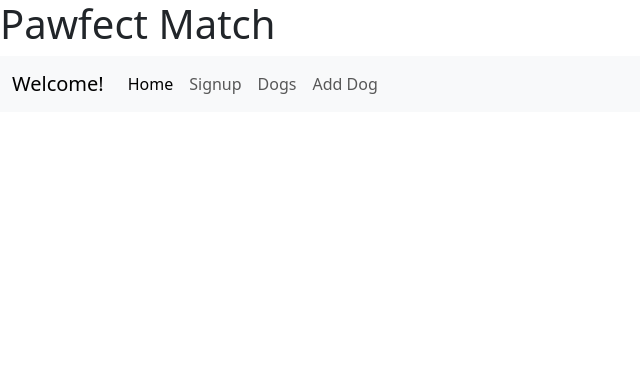
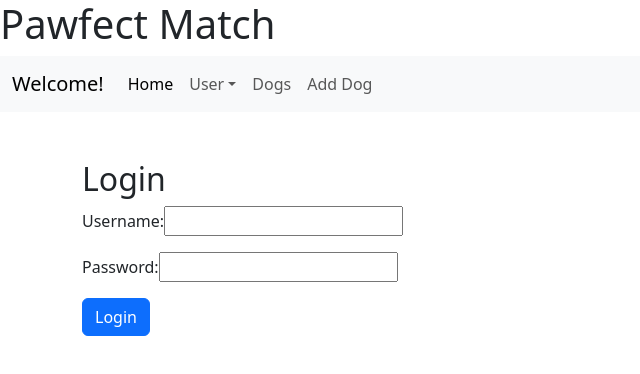
Before and after one commit to Jory-Roberts/pawfect-match, a React (Create React App) app in the folder client/: page /login in a window 1280 px wide. Shown: the top 374 px of the page, without its empty margins (0-640 px from the left). Built offline with nearby package versions, Linux system fonts and the light colour scheme; no server answers.

Commit message:
adds login and tests with backend changes nav to dropdown for user

```diff
--- a/client/src/App.js
+++ b/client/src/App.js
@@ -6,9 +6,10 @@ import DogDetail from './components/DogDetail/DogDetail';
 import NewDogForm from './components/NewDogForm/NewDogForm';
 import Header from './components/Header/Header';
 import Navigation from './components/Navigation/Navigation';
+import SignUp from './components/SignUp/SignUp';
+import Login from './components/Login/Login';
 import 'bootstrap/scss/bootstrap.scss';
 import 'bootstrap/dist/js/bootstrap.bundle.min.js';
-import SignUp from './components/SignUp/SignUp';
 
 const App = () => {
   const navigate = useNavigate();
@@ -56,6 +57,10 @@ const App = () => {
             element={<SignUp onSignUp={handleSetUser} />}
           />
           <Route
+            path='/login'
+            element={<Login onLogIn={handleSetUser} />}
+          />
+          <Route
             path='/dogs'
             element={<DogLanding dogs={dogs} />}
           />
--- /dev/null
+++ b/client/src/components/Login/Login.js
@@ -0,0 +1,85 @@
+import React from 'react';
+import { useFormik } from 'formik';
+import * as Yup from 'yup';
+
+const Login = ({ onLogIn }) => {
+  const formik = useFormik({
+    initialValues: {
+      username: '',
+      password: '',
+    },
+    validationSchema: Yup.object({
+      username: Yup.string().required('Username is required'),
+      password: Yup.string().required('Password is required'),
+    }),
+    onSubmit: async (values) => {
+      try {
+        const response = await fetch('/login', {
+          method: 'POST',
+          headers: {
+            'Content-Type': 'application/json',
+          },
+          body: JSON.stringify(values),
+        });
+
+        if (response.ok) {
+          const userData = await response.json();
+          onLogIn(userData);
+        } else {
+          const errorData = await response.json();
+          alert(errorData.error);
+        }
+      } catch (error) {
+        console.error('Error during login', error);
+      }
+    },
+  });
+
+  return (
+    <div className='container mt-5'>
+      <h2>Login</h2>
+      <form onSubmit={formik.handleSubmit}>
+        <div className='mb-3'>
+          <label htmlFor='username'>Username:</label>
+          <input
+            id='username'
+            name='username'
+            type='text'
+            onChange={formik.handleChange}
+            onBlur={formik.handleBlur}
+            value={formik.values.username}
+            className={formik.touched.username && formik.errors.username ? 'is-invalid' : ''}
+          />
+          {formik.touched.username && formik.errors.username ? (
+            <div className='invalid-feedback'>{formik.errors.username}</div>
+          ) : null}
+        </div>
+
+        <div className='mb-3'>
+          <label htmlFor='password'>Password:</label>
+          <input
+            id='password'
+            name='password'
+            type='password'
+            onChange={formik.handleChange}
+            onBlur={formik.handleBlur}
+            value={formik.values.password}
+            className={formik.touched.password && formik.errors.password ? 'is-invalid' : ''}
+          />
+          {formik.touched.password && formik.errors.password ? (
+            <div className='invalid-feedback'>{formik.errors.password}</div>
+          ) : null}
+        </div>
+
+        <button
+          type='submit'
+          className='btn btn-primary'
+        >
+          Login
+        </button>
+      </form>
+    </div>
+  );
+};
+
+export default Login;
--- a/client/src/components/Navigation/Navigation.js
+++ b/client/src/components/Navigation/Navigation.js
@@ -34,13 +34,38 @@ const Navigation = () => {
                 Home
               </Link>
             </li>
-            <li className='nav-item'>
-              <Link
-                className='nav-link'
-                to='/signup'
+            <li className='nav-item dropdown'>
+              <a
+                className='nav-link dropdown-toggle'
+                href='void'
+                id='userDropdown'
+                role='button'
+                data-bs-toggle='dropdown'
+                aria-expanded='false'
               >
-                Signup
-              </Link>
+                User
+              </a>
+              <ul
+                className='dropdown-menu'
+                aria-labelledby='userDropdown'
+              >
+                <li>
+                  <Link
+                    className='dropdown-item'
+                    to='/signup'
+                  >
+                    Signup
+                  </Link>
+                </li>
+                <li>
+                  <Link
+                    className='dropdown-item'
+                    to='/login'
+                  >
+                    Login
+                  </Link>
+                </li>
+              </ul>
             </li>
             <li className='nav-item'>
               <Link
```
Also changed, not shown: 1 other file (tests, documents, lock files or other folders).
